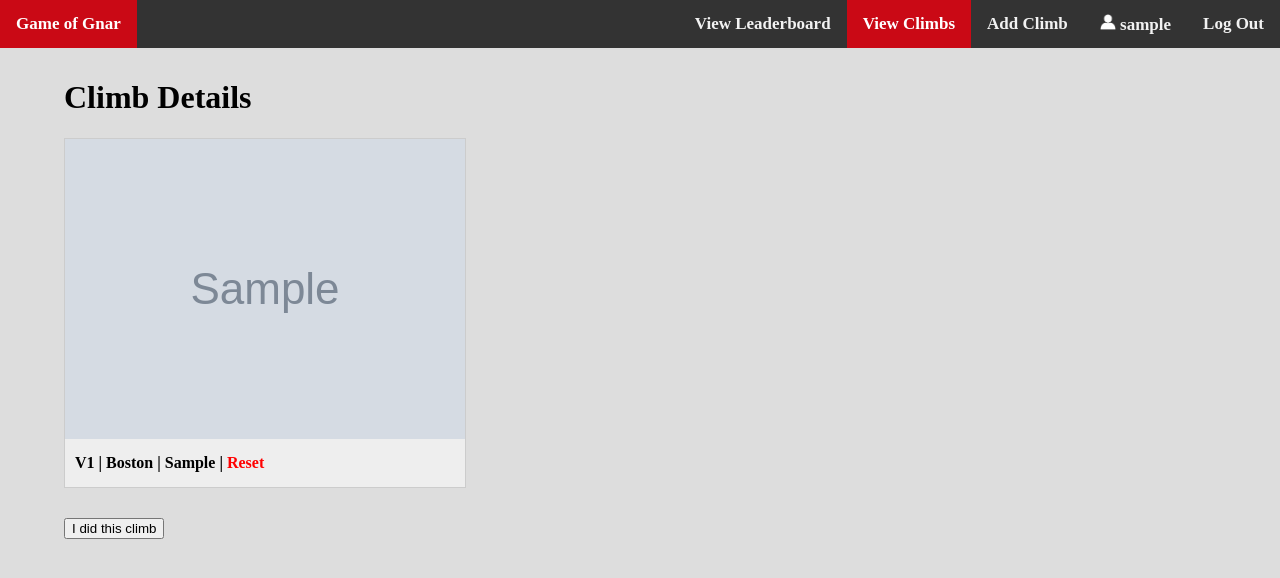
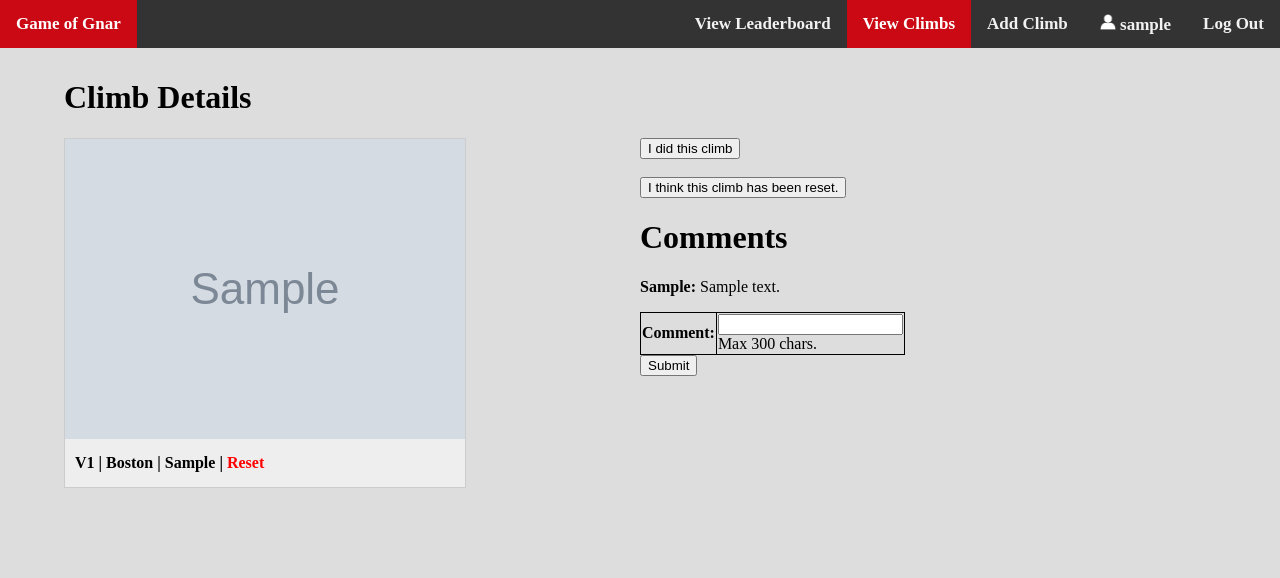
Before and after one commit to jimphowe/gameofgnar, a Django app: page /climbs/1 in a window 1280 px wide. Shown: the top 578 px of the page. Run offline with Django 3.2, Linux system fonts and the light colour scheme; a user stored in the database is signed in; tables that the repository leaves empty hold one stand-in row (values such as "Sample post"); grey boxes marked "Sample" are stand-in pictures.

Commit message:
add comment system/climb reset reporting

```diff
--- a/gnar_app/forms.py
+++ b/gnar_app/forms.py
@@ -1,7 +1,7 @@
 from django import forms
 from django.contrib.auth.forms import UserCreationForm
 from django.contrib.auth.models import User
-from .models import GYMS, GENERAL_POINTS, WORKOUTS, MEETINGS, Climb, GeneralPoints, MeetingAttended, WorkoutAttended
+from .models import GYMS, GENERAL_POINTS, WORKOUTS, MEETINGS, Climb, GeneralPoints, MeetingAttended, WorkoutAttended, Comment
 
 
 class ClimbForm(forms.ModelForm):
@@ -36,13 +36,20 @@ class WorkoutAttendanceForm(forms.ModelForm):
         model = WorkoutAttended
         fields = ('date',)
 
+class CommentForm(forms.ModelForm):
+    comment = forms.CharField(max_length=300, required=True, help_text='Max 300 chars.')
+
+    class Meta:
+        model = Comment
+        fields = ('comment',)
+
 """
 class AddOnForm(forms.ModelForm):
 """
 
 class SignUpForm(UserCreationForm):
-    first_name = forms.CharField(max_length=30, required=False, help_text='Optional.')
-    last_name = forms.CharField(max_length=30, required=False, help_text='Optional.')
+    first_name = forms.CharField(max_length=30, required=True)
+    last_name = forms.CharField(max_length=30, required=True)
     email = forms.EmailField(max_length=254, help_text='Required. Inform a valid @northeastern.edu email address.')
 
     class Meta:
--- a/gnar_app/models.py
+++ b/gnar_app/models.py
@@ -70,6 +70,17 @@ class ClimbComplete(models.Model):
     climb_id = models.PositiveIntegerField()
     time_added = models.DateTimeField(auto_now_add=True)
 
+class Comment(models.Model):
+    user = models.CharField(max_length=30)
+    comment = models.CharField(max_length=300)
+    climb_id = models.PositiveIntegerField()
+    time_added = models.DateTimeField(auto_now_add=True)
+
+class ResetReport(models.Model):
+    user = models.CharField(max_length=30)
+    climb_id = models.PositiveIntegerField()
+    time_added = models.DateTimeField(auto_now_add=True)
+
 """
 class AddOn(models.Model):
     grade = models.PositiveIntegerField()
--- a/gnar_app/templates/climb_details.html
+++ b/gnar_app/templates/climb_details.html
@@ -3,6 +3,8 @@
 
 {% block content %}
 <h1>Climb Details</h1>
+<div class="row">
+	<div class="column">
 					<a class="preview-holder" href="{{climb.id}}" >
 						<div class='preview'>
 							<img class="grid_photo" src="{{climb.picture.url}}">
@@ -20,8 +22,30 @@
 				</p>
 						</div>
 					</a>
+</div>
+<div class="column">
 <form action="{{climb.id}}" method="post">{% csrf_token %}
 {% autoescape off %}
 {{ submit }}
 {% endautoescape %}</form>
+</br>
+<form action="{{climb.id}}" method="post">{% csrf_token %}
+{% autoescape off %}
+{{ reset }}
+{% endautoescape %}</form>
+
+<h1>Comments</h1>
+{% for comment in comments %}
+<p style="max-width:500px"><b>{{comment.user}}:</b> {{comment.comment}}</p>
+{% endfor %}
+
+<form action="{{climb.id}}" method="post">
+	{% csrf_token %}
+	<table>
+		{{ comment_form.as_table }}
+	</table>
+	<input type="submit" name="comment_submission", value="Submit">
+</form>
+</div></div>
+
 {% endblock %}
--- a/gnar_app/views.py
+++ b/gnar_app/views.py
@@ -3,8 +3,8 @@ from django.http import HttpResponse, HttpResponseRedirect
 from django.contrib.auth import login, authenticate
 from django.contrib.auth.forms import UserCreationForm
 
-from .models import Climb, GeneralPoints, MeetingAttended, WorkoutAttended, GENERAL_POINTS, MEETINGS, WORKOUTS, ClimbComplete, MiscellaneousPoints
-from .forms import ClimbForm, SignUpForm, GeneralPointsForm, MeetingAttendanceForm, WorkoutAttendanceForm
+from .models import Climb, GeneralPoints, MeetingAttended, WorkoutAttended, GENERAL_POINTS, MEETINGS, WORKOUTS, ClimbComplete, MiscellaneousPoints, Comment, ResetReport
+from .forms import ClimbForm, SignUpForm, GeneralPointsForm, MeetingAttendanceForm, WorkoutAttendanceForm, CommentForm
 
 ##########################
 # NAVIGATION DEFINITIONS #
@@ -33,6 +33,12 @@ def redirect_if_not_logged_in(request, callback):
 
 def completed_climb(climb_id, user):
     for completion in ClimbComplete.objects.all().iterator():
+        if completion.user == str(user) and completion.climb_id == climb_id:
+            return True
+    return False
+
+def complained_climb(climb_id, user):
+    for completion in ResetReport.objects.all().iterator():
         if completion.user == str(user) and completion.climb_id == climb_id:
             return True
     return False
@@ -209,16 +215,40 @@ def climb_by_id(request, climb_id):
         climb = Climb.objects.get(pk=climb_id)
         annotate_completion(climb, request.user)
         nav = b_log_out + b_logged_in_as(request) + b_add_climb + ba_view_climbs + b_view_leaderboard
+        form = CommentForm()
         if request.method == 'POST':
-            obj = ClimbComplete.objects.create(climb_id=climb_id)
-            obj.user = str(request.user)
-            obj.save()
-            return HttpResponseRedirect('/climbs/' + str(climb_id))
+            if 'comment_submission' in request.POST:
+                form = CommentForm(request.POST)
+                if form.is_valid():
+                    obj = Comment.objects.create(\
+                    comment = form.cleaned_data.get("comment"),\
+                    climb_id = climb_id)
+                    obj.user = str(request.user)
+                    obj.save()
+                    return HttpResponseRedirect('/climbs/' + str(climb_id))
+            elif 'completion' in request.POST:
+                obj = ClimbComplete.objects.create(climb_id=climb_id)
+                obj.user = str(request.user)
+                obj.save()
+                return HttpResponseRedirect('/climbs/' + str(climb_id))
+            elif 'reset_report' in request.POST:
+                obj = ResetReport.objects.create(climb_id=climb_id)
+                obj.user = str(request.user)
+                obj.save()
+                return HttpResponseRedirect('/climbs/' + str(climb_id))
         if completed_climb(climb_id, request.user):
             submit = '<h2>You have completed this climb</h2>'
         else:
-            submit = '<input type="submit", name="submit", value="I did this climb">'
-        return render(request, 'climb_details.html', {'climb':climb, 'account_nav':nav, 'submit':submit})
+            submit = '<input type="submit", name="completion", value="I did this climb">'
+        if complained_climb(climb_id, request.user):
+            reset = "<h2>This climb's reset status is under review</h2>"
+        else:
+            reset = '<input type="submit", name="reset_report", value="I think this climb has been reset.">'
+        comments = []
+        for comment in Comment.objects.all().iterator():
+            if comment.climb_id == climb_id:
+                comments.append(comment)
+        return render(request, 'climb_details.html', {'climb':climb, 'account_nav':nav, 'comments':comments, 'submit':submit, 'comment_form':form, 'reset':reset})
     return redirect_if_not_logged_in(request, callback)
 
 ################
```
